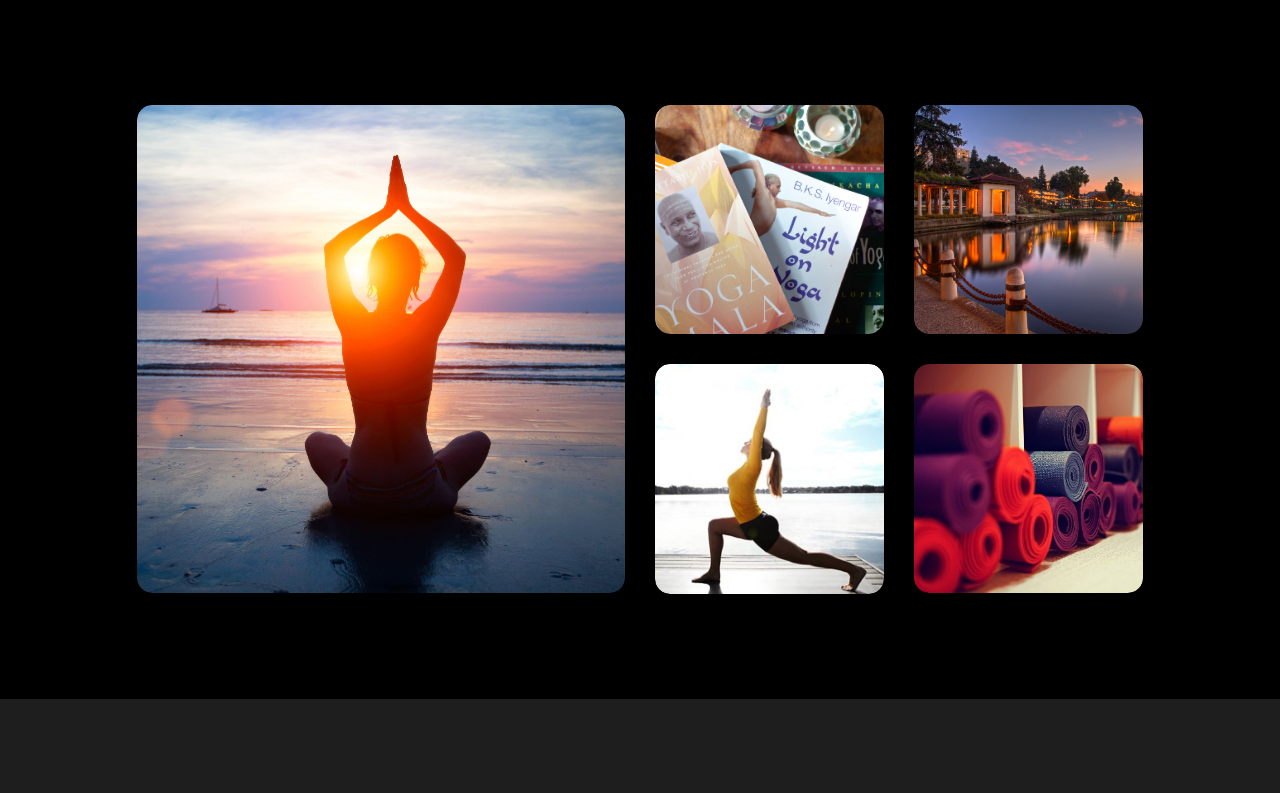
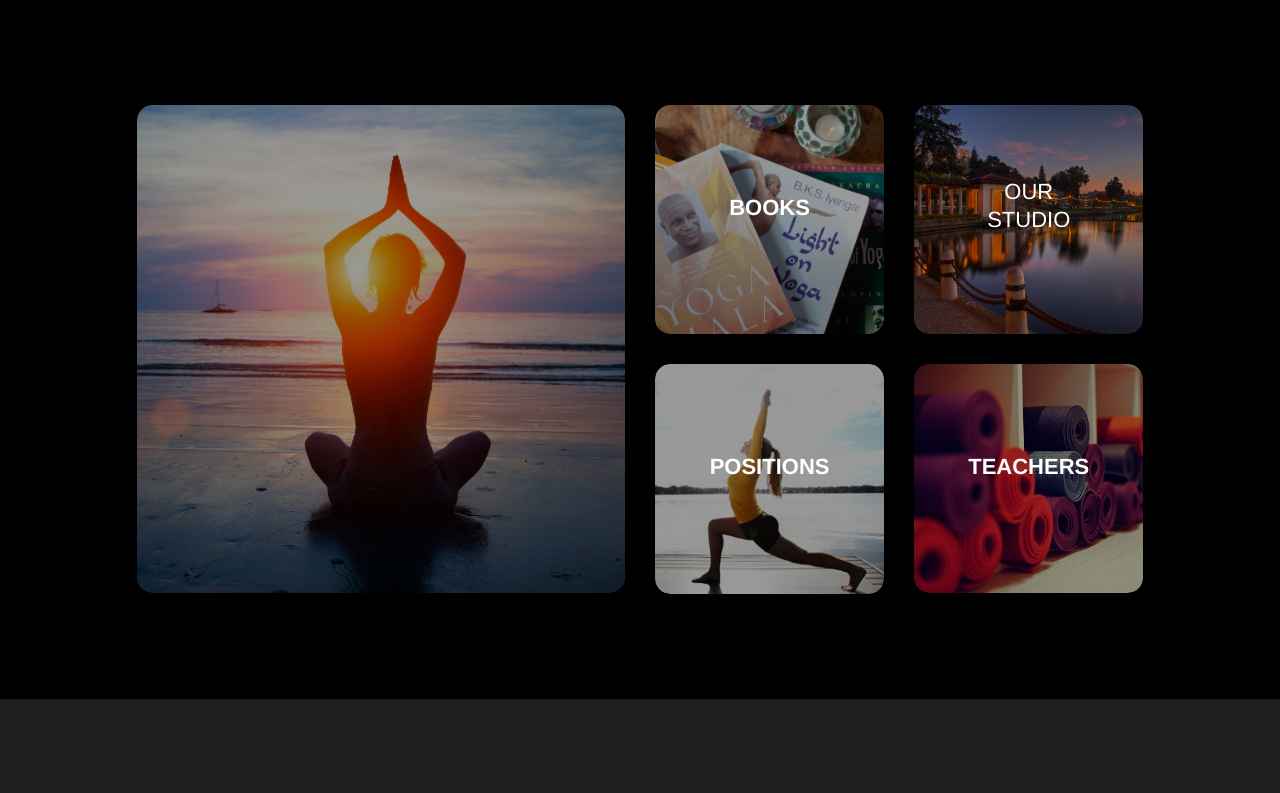
Before and after one commit to jackseabolt/OaklandYoga, a Rails app: page / in a window 1280 px wide. Shown: the part 430-1223 px from the top of the page. Run offline with Rails 7, Linux system fonts and the light colour scheme; style sheets or scripts are compiled from the project's sources; some libraries are stand-ins or nearby versions; some web fonts are replaced.

Commit message:
labels added

```diff
--- a/app/assets/stylesheets/application.scss
+++ b/app/assets/stylesheets/application.scss
@@ -32,7 +32,7 @@
 }
 .item img {
   max-width: 100%;
-
+   opacity: 0.6;
   -moz-transition: all 0.3s;
   -webkit-transition: all 0.3s;
   transition: all 0.3s;
@@ -41,7 +41,7 @@
   -moz-transform: scale(1.1);
   -webkit-transform: scale(1.1);
   transform: scale(1.1);
-  opacity: 0.6;
+    opacity: 0.8;
 }
 
 /* End of section */
@@ -112,6 +112,7 @@
 }
 .index_image {
 	width: 100%;
+	position: relative;
 }
 .photo_title {
 	position: relative;
@@ -122,6 +123,28 @@
 }
 .photo_pad:hover {
 
+}
+.label {
+	position: absolute;
+   	top: 28%;
+   	color: white;
+   	z-index: 100;
+   	font-size: 22px;
+   	left: 0;
+   	width: 100%;
+   	text-align: center;
+   	line-height: 28px;
+}
+.label_decker {
+	position: absolute;
+   	top: 23%;
+   	color: white;
+   	z-index: 100;
+   	font-size: 22px;
+   	left: 0;
+   	width: 100%;
+   	text-align: center;
+   	line-height: 28px;
 }
 #logo {
 	margin-top: 150px !important;
@@ -186,3 +209,6 @@
 .navbar_nav {
 
 }
+.text {
+	/*text-align:center;*/
+}
--- a/app/views/pages/home.html.erb
+++ b/app/views/pages/home.html.erb
@@ -14,17 +14,21 @@
 				</div>
 			</div>
 			<div class="col-md-6 photo_pad">
-				<div class="col-md-6 photo_pad item border border-radius">
+				<div class="col-md-6 photo_pad item border border-radius text">
 					<%= image_tag "yoga4.jpg", class:'index_image inner-border-radius' %>
+					<h3 class="label">BOOKS</h3>
 				</div>
-				<div class="col-md-6 photo_pad item border border-radius">
+				<div class="col-md-6 photo_pad item border border-radius text">
 					<%= image_tag "yoga5.jpg", class:'index_image inner-border-radius' %>
+					<h3 class="label_decker">OUR<br />STUDIO</h3>
 				</div>
-				<div class="col-md-6 photo_pad item border border-radius">
+				<div class="col-md-6 photo_pad item border border-radius text">
 					<%= image_tag "yoga2.jpg", class:'index_image inner-border-radius' %>
+					<h3 class="label">POSITIONS</h3>
 				</div>
-				<div class="col-md-6 photo_pad item border border-radius">
+				<div class="col-md-6 photo_pad item border border-radius text">
 					<%= image_tag "yoga3.jpg", class:'index_image inner-border-radius' %>
+					<h3 class="label">TEACHERS</h3>
 				</div>
 			</div>
 		</div>
```
